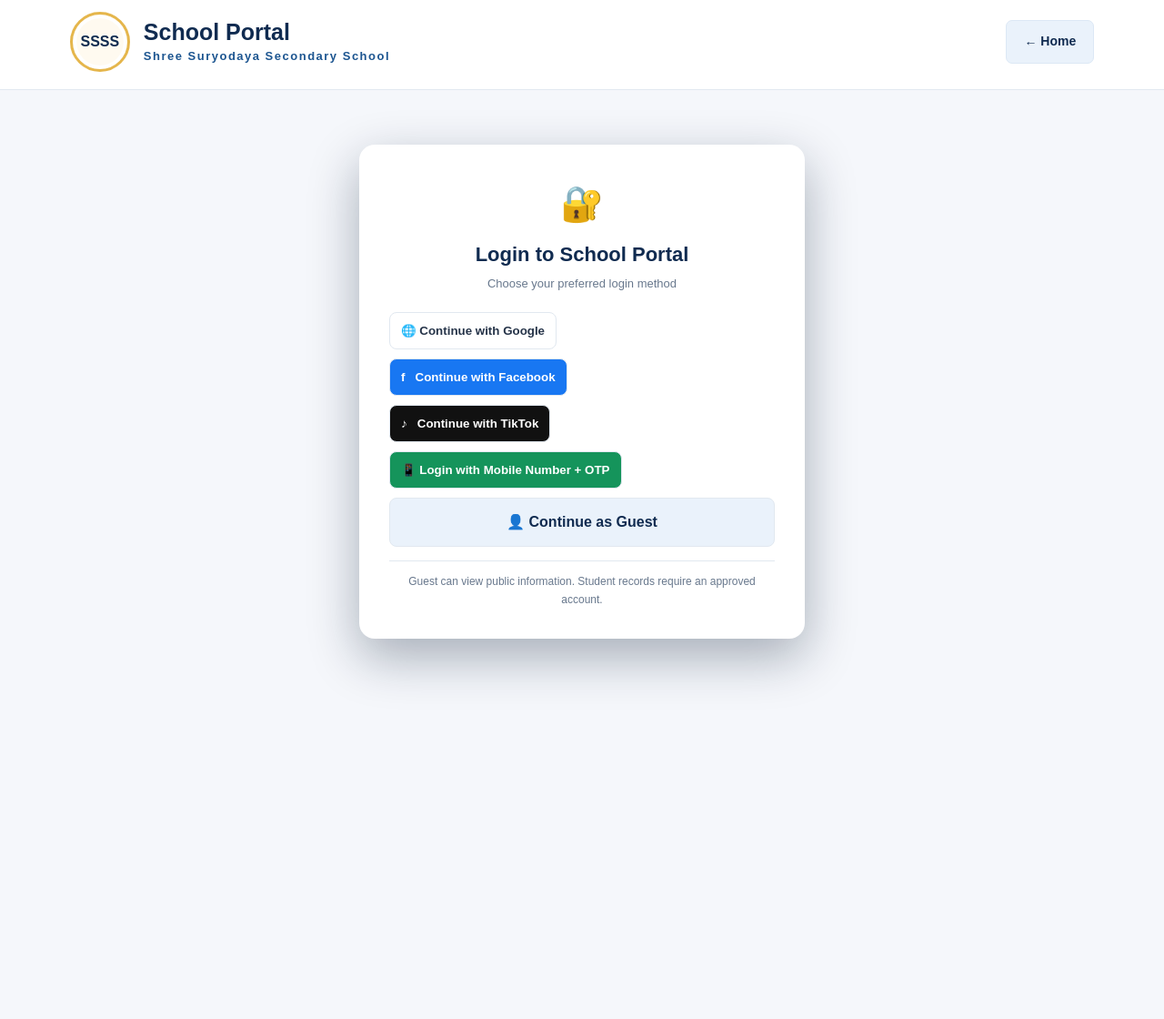
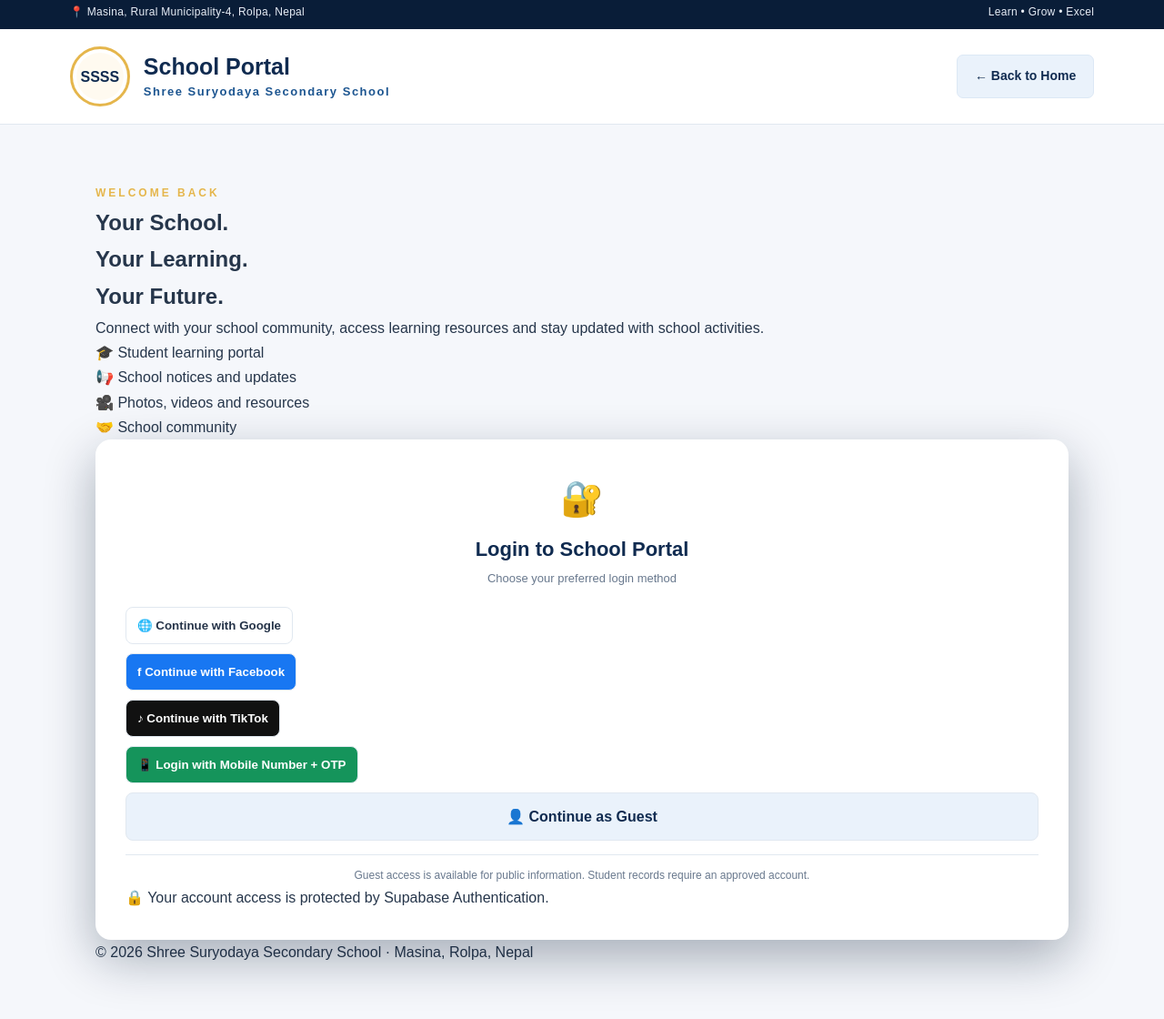
Before and after one commit to shreesuryodayasecondaryschool/Shree-Suryodaya-Secondary-School, a plain HTML site: page login.html in a window 1280 px wide. Shown: the part 6-1126 px from the top of the page at 91% size. Before the commit the page ends 800 px from the top, so only its background shows below. Drawn offline with nearby package versions, Linux system fonts and the light colour scheme.

Commit message:
Update login.html

```diff
--- a/login.html
+++ b/login.html
@@ -4,55 +4,111 @@
 <head>
   <meta charset="UTF-8">
   <meta name="viewport" content="width=device-width, initial-scale=1.0">
-  <title>School Portal Login | Shree Suryodaya</title>
+
+  <title>School Portal Login | Shree Suryodaya Secondary School</title>
+
+  <meta name="description" content="Securely access the Shree Suryodaya Secondary School student and school portal.">
+
+  <meta name="theme-color" content="#102b50">
   <link rel="stylesheet" href="css/style.css">
 </head>
-<body>
+
+<body class="login-page">
+
+  <div class="top">
+    <span>📍 Masina, Rural Municipality-4, Rolpa, Nepal</span>
+    <span>Learn • Grow • Excel</span>
+  </div>
 
   <header class="header">
-    <div class="brand">
+    <a class="brand" href="index.html">
       <div class="seal">SSSS</div>
       <div>
         <h1>School Portal</h1>
         <p>Shree Suryodaya Secondary School</p>
       </div>
-    </div>
-    <a class="btn light" href="index.html">← Home</a>
+    </a>
+
+    <a class="btn light" href="index.html">← Back to Home</a>
   </header>
 
-  <main style="max-width:520px;margin:45px auto;padding:15px;">
+  <main style="max-width:1100px;margin:45px auto;padding:15px;">
+
+    <section class="login-layout">
+
+      <div class="login-intro">
+        <span class="eyebrow">WELCOME BACK</span>
+
+        <h2>Your School.<br>Your Learning.<br>Your Future.</h2>
+
+        <p>
+          Connect with your school community,
+          access learning resources and stay
+          updated with school activities.
+        </p>
+
+        <div class="login-benefits">
+          <div>🎓 Student learning portal</div>
+          <div>📢 School notices and updates</div>
+          <div>🎥 Photos, videos and resources</div>
+          <div>🤝 School community</div>
+        </div>
+      </div>
+
       <section class="login-preview">
+
         <div class="login-heading">
           <span>🔐</span>
           <h2>Login to School Portal</h2>
           <p>Choose your preferred login method</p>
         </div>
 
+        <div class="login-methods">
+
           <button class="login-option google" id="google-login" type="button">
-        🌐 Continue with Google
+            <span>🌐</span>
+            Continue with Google
           </button>
 
           <button class="login-option facebook" id="facebook-login" type="button">
-        f &nbsp; Continue with Facebook
+            <span>f</span>
+            Continue with Facebook
           </button>
 
           <button class="login-option tiktok" id="tiktok-login" type="button">
-        ♪ &nbsp; Continue with TikTok
+            <span>♪</span>
+            Continue with TikTok
           </button>
 
           <button class="login-option mobile" id="mobile-login" type="button">
-        📱 Login with Mobile Number + OTP
+            <span>📱</span>
+            Login with Mobile Number + OTP
           </button>
 
           <a class="login-option guest" href="index.html">
-        👤 Continue as Guest
+            <span>👤</span>
+            Continue as Guest
           </a>
 
-      <p id="auth-message" class="login-note">
-        Guest can view public information.
+        </div>
+
+        <p id="auth-message" class="login-note" role="status" aria-live="polite">
+          Guest access is available for public information.
           Student records require an approved account.
         </p>
+
+        <div class="login-security">
+          🔒 Your account access is protected by Supabase Authentication.
+        </div>
+
       </section>
+
+    </section>
+
+    <p class="login-bottom">
+      © <span id="year"></span> Shree Suryodaya Secondary School · Masina, Rolpa, Nepal
+    </p>
+
   </main>
 
   <script src="https://cdn.jsdelivr.net/npm/@supabase/supabase-js@2"></script>
@@ -62,55 +118,88 @@
   <script>
     const message = document.getElementById("auth-message");
 
+    function showMessage(text) {
+      message.textContent = text;
+    }
+
     document.getElementById("google-login").onclick = async () => {
+      showMessage("Connecting to Google...");
+
       try {
         await signInWithGoogle();
       } catch (error) {
-        message.textContent = error.message;
+        showMessage(error.message);
       }
     };
 
     document.getElementById("facebook-login").onclick = async () => {
+      showMessage("Connecting to Facebook...");
+
       try {
         const { error } = await supabaseClient.auth.signInWithOAuth({
           provider: "facebook"
         });
+
         if (error) throw error;
       } catch (error) {
-        message.textContent = error.message;
+        showMessage(error.message);
       }
     };
 
     document.getElementById("mobile-login").onclick = async () => {
-      const phone = prompt("Enter your mobile number with country code (e.g. +97798XXXXXXXX):");
+      const phone = prompt(
+        "Enter your mobile number with country code (e.g. +97798XXXXXXXX):"
+      );
+
       if (!phone) return;
 
       try {
+        showMessage("Sending OTP...");
+
         const { error } = await supabaseClient.auth.signInWithOtp({
           phone: phone.trim()
         });
+
         if (error) throw error;
 
         const otp = prompt("Enter the OTP sent to your mobile:");
-        if (!otp) return;
 
-        const { error: verifyError } = await supabaseClient.auth.verifyOtp({
+        if (!otp) {
+          showMessage("OTP verification cancelled.");
+          return;
+        }
+
+        showMessage("Verifying OTP...");
+
+        const { error: verifyError } =
+          await supabaseClient.auth.verifyOtp({
             phone: phone.trim(),
             token: otp.trim(),
             type: "sms"
           });
+
         if (verifyError) throw verifyError;
 
+        showMessage("Login successful. Redirecting...");
+
         window.location.href = "index.html";
+
       } catch (error) {
-        message.textContent = error.message;
+        showMessage(error.message);
       }
     };
 
     document.getElementById("tiktok-login").onclick = () => {
-      message.textContent =
-        "TikTok login needs a separately configured OAuth provider. Setup is pending.";
+      showMessage(
+        "TikTok login is not active yet. It requires a separately configured OAuth provider."
+      );
     };
+
+    const yearElement = document.getElementById("year");
+
+    if (yearElement) {
+      yearElement.textContent = new Date().getFullYear();
+    }
   </script>
 
 </body>
```
Lines whose indentation alone changed are shown as unchanged.
